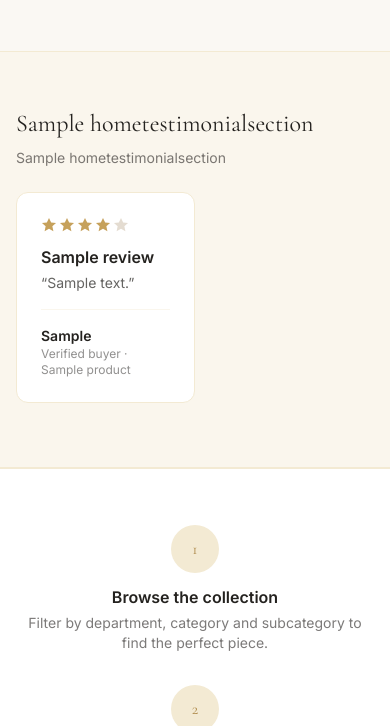
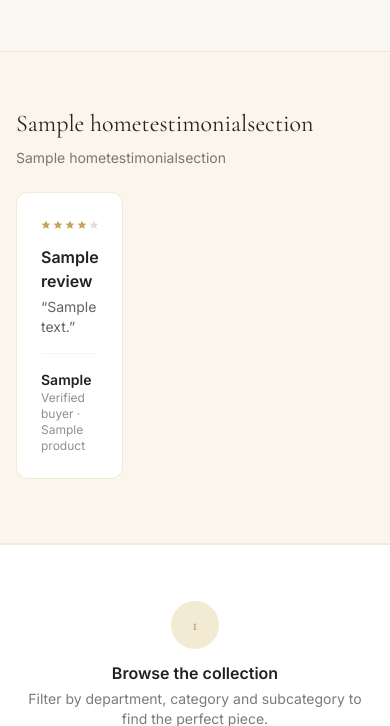
Before and after one commit to meetrks/shop-orbit, a Django app: page / in a window 390 px wide. Shown: the part 1526-2252 px from the top of the page. Run offline with Django 5.2, Linux system fonts and the light colour scheme; data comes from the database, SQL or seed files in the repository; tables that the repository leaves empty hold one stand-in row (values such as "Sample post"); grey boxes marked "Sample" are stand-in pictures; data that the repository does not hold is empty; style sheets or scripts are compiled from the project's sources; parts of the project's set-up code (start-up, migrations or seed data) failed here and were passed over.

Commit message:
Narrow testimonial cards to match Shop by Category's density
The product-card-width match was still too wide — switch to the same
breakpoints as the Shop by Category carousel (~3 visible on mobile, 4
on tablet, 5 on desktop) for a more compact card.

```diff
--- a/templates/pages/home.html
+++ b/templates/pages/home.html
@@ -173,7 +173,7 @@
                 }">
                     <div x-ref="track" class="flex gap-5 overflow-x-auto snap-x snap-mandatory scroll-smooth pb-2 {% if not entry.section.subtitle %}mt-6{% endif %}">
                         {% for review in entry.reviews %}
-                            <div data-testimonial-card class="snap-start shrink-0 w-1/2 sm:w-1/3 lg:w-1/4 bg-white border border-sky-100 rounded-xl p-6 flex flex-col">
+                            <div data-testimonial-card class="snap-start shrink-0 w-[30%] sm:w-1/4 lg:w-1/5 bg-white border border-sky-100 rounded-xl p-6 flex flex-col">
                                 <div class="flex items-center gap-0.5 mb-3">
                                     {% for i in "12345" %}
                                         <svg viewBox="0 0 20 20" class="w-4 h-4 {% if forloop.counter <= review.rating %}fill-sky-500{% else %}fill-slate-200{% endif %}">
```
